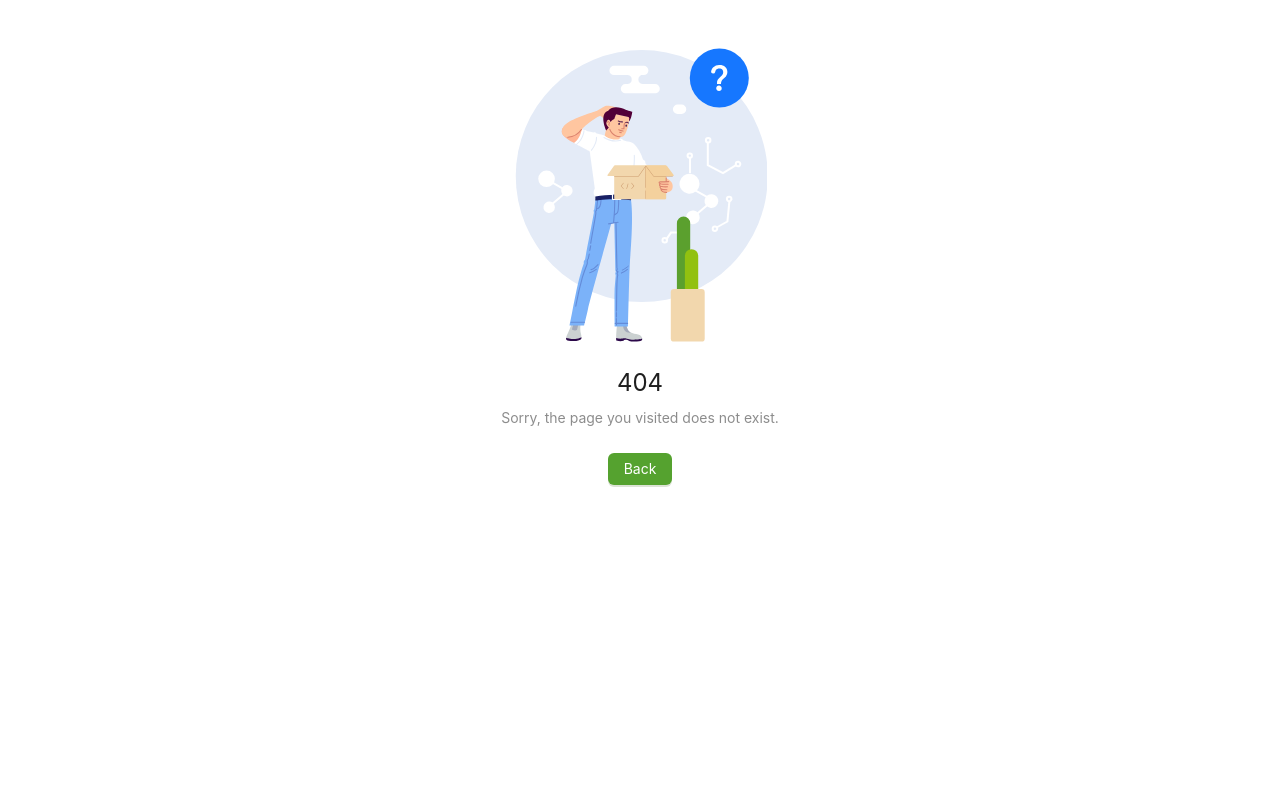
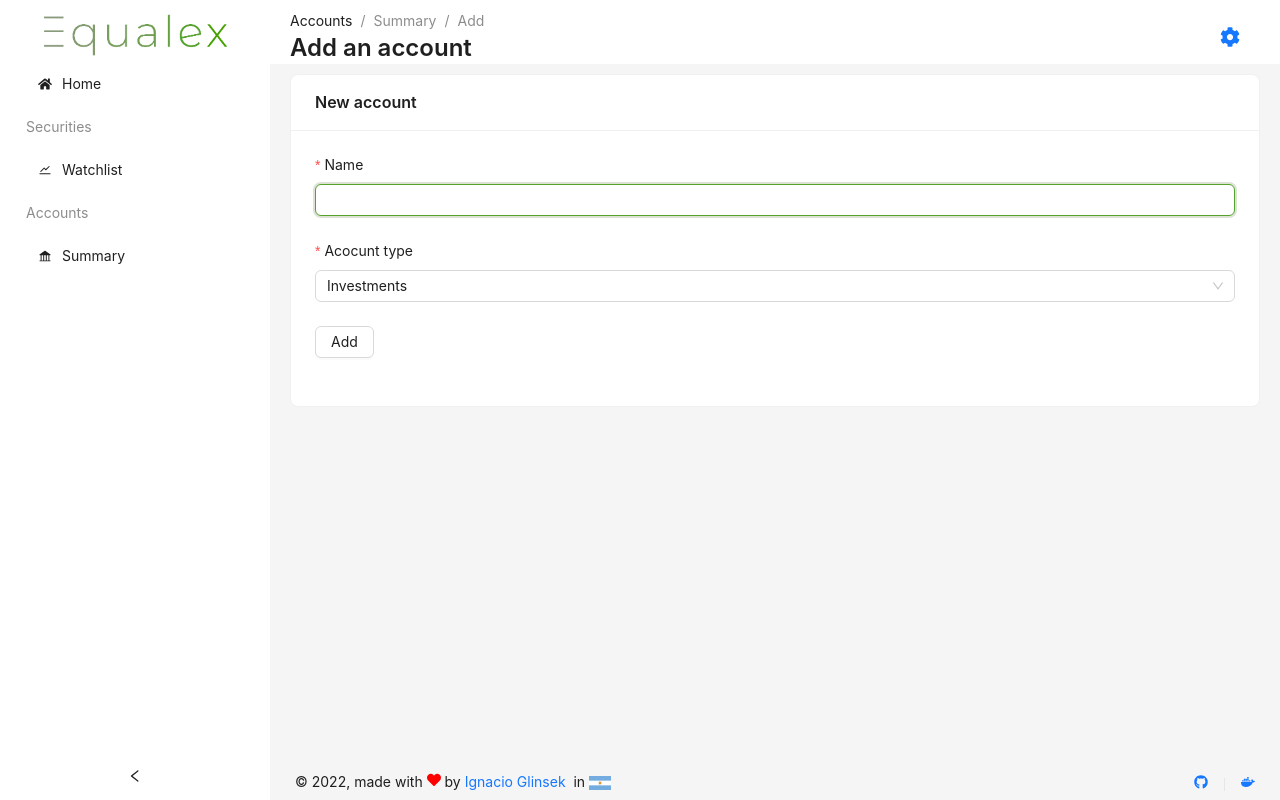
Before and after one commit to nakioman/equalex, a Next.js app: page /account/add in a window 1280 px wide. Before the commit this address had no page. Built offline with nearby package versions, Linux system fonts and the light colour scheme.

Commit message:
Added add account page

```diff
--- /dev/null
+++ b/src/modules/account/api/saveAccount.ts
@@ -0,0 +1,15 @@
+import { NextApiResponse } from 'next';
+import { AccountRequest } from '../../../interfaces/account';
+
+export default async function saveAccount(body: AccountRequest, userId: string, res: NextApiResponse) {
+  const add = await prisma.moneyAccount.create({
+    data: {
+      userId: userId,
+      name: body.name,
+      type: body.type,
+    },
+  });
+
+  if (add) return res.status(201).end();
+  else return res.status(500).end();
+}
--- /dev/null
+++ b/src/pages/account/add.tsx
@@ -0,0 +1,82 @@
+import { MoneyAccountType } from '@prisma/client';
+import { Button, Card, Form, Input, message, Select } from 'antd';
+import { useRouter } from 'next/dist/client/router';
+import Link from 'next/link';
+import { ReactElement, useState } from 'react';
+import { AccountRequest } from '../../interfaces/account';
+import DashboardLayout from '../../layout/dashboard';
+
+export default function AddAcountPage() {
+  const [accountForm] = Form.useForm<AccountRequest>();
+  const [isSaving, setIsSaving] = useState<boolean>(false);
+  const [messageApi, contextHolder] = message.useMessage();
+  const router = useRouter();
+
+  const onFinish = async (values: AccountRequest) => {
+    setIsSaving(true);
+
+    const res = await fetch('/api/account', {
+      method: 'POST',
+      headers: {
+        Accept: 'application/json',
+        'Content-Type': 'application/json',
+      },
+      body: JSON.stringify(values),
+    });
+
+    if (res.ok) router.push('/account');
+    else messageApi.error({ type: 'error', content: 'Error adding account, please try again', duration: 5 });
+
+    setIsSaving(false);
+  };
+
+  return (
+    <>
+      {contextHolder}
+      <Card title="New account">
+        <Form
+          name="account-add"
+          layout="vertical"
+          form={accountForm}
+          onFinish={onFinish}
+          initialValues={{ type: MoneyAccountType.INVESTMENT }}
+        >
+          <Form.Item
+            label="Name"
+            name="name"
+            rules={[{ required: true, message: 'Please input a name for the acocunt' }]}
+          >
+            <Input autoFocus />
+          </Form.Item>
+          <Form.Item name="type" label="Acocunt type" rules={[{ required: true }]}>
+            <Select>
+              <Select.Option value={MoneyAccountType.INVESTMENT}>Investments</Select.Option>
+              <Select.Option value={MoneyAccountType.SAVINGS}>Savings</Select.Option>
+            </Select>
+          </Form.Item>
+          <Form.Item>
+            <Button type="default" htmlType="submit" disabled={isSaving} loading={isSaving}>
+              Add
+            </Button>
+          </Form.Item>
+        </Form>
+      </Card>
+    </>
+  );
+}
+
+AddAcountPage.getLayout = function getLayout(page: ReactElement) {
+  return (
+    <DashboardLayout
+      breadcrumbParent="/account"
+      title="Add an account"
+      breadcrumbTitle={
+        <Link href="/account/add" className="ant-typograph">
+          Add
+        </Link>
+      }
+    >
+      {page}
+    </DashboardLayout>
+  );
+};
--- /dev/null
+++ b/src/pages/api/account/index.ts
@@ -0,0 +1,15 @@
+import { NextApiRequest, NextApiResponse } from 'next';
+import { getToken } from 'next-auth/jwt';
+import saveAccount from '../../../modules/account/api/saveAccount';
+
+export default async function handler(req: NextApiRequest, res: NextApiResponse) {
+  const token = await getToken({ req });
+  const userId = token?.sub as string;
+
+  switch (req.method) {
+    case 'POST':
+      return await saveAccount(req.body, userId, res);
+    default:
+      return res.status(405).end();
+  }
+}
```
Also changed, not shown: src/interfaces/account.ts (+11 -4 lines).
